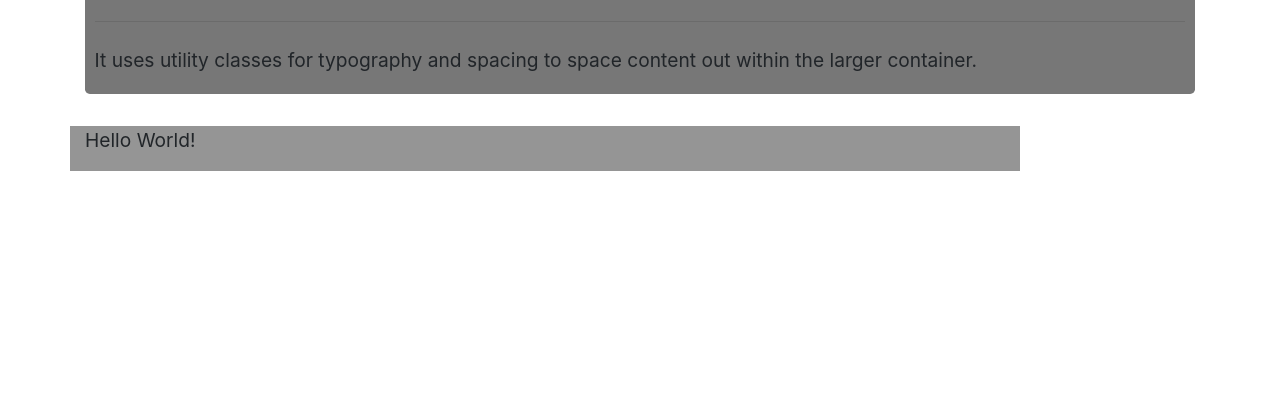
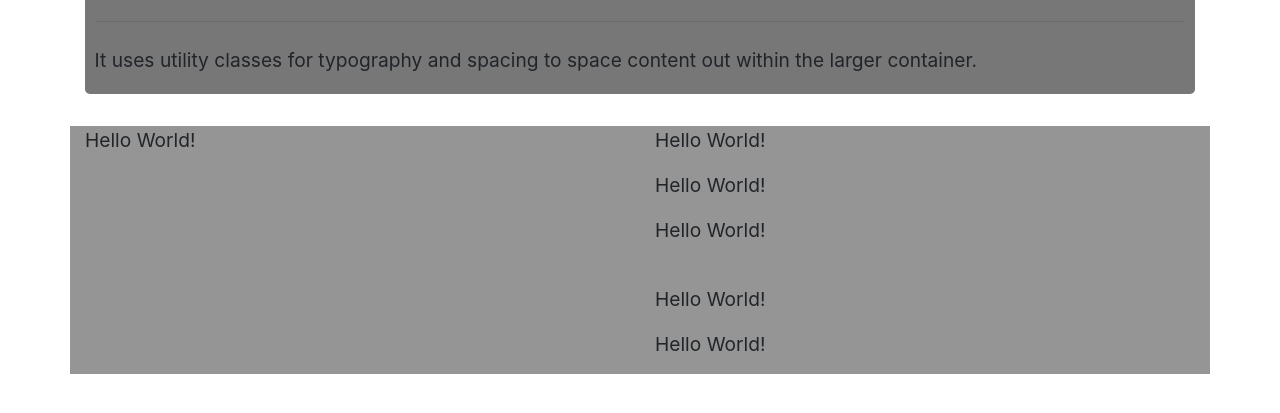
Before and after one commit to umeadi/Word-Guess-Game, a plain HTML site: page index.html in a window 1280 px wide. Shown: the part 111-524 px from the top of the page. Drawn offline with nearby package versions, Linux system fonts and the light colour scheme.

Commit message:
added tecxt boxes

```diff
--- a/assets/css/style.css
+++ b/assets/css/style.css
@@ -15,6 +15,6 @@ h1 {
         font-size: 2em;
 }
 
-.col-md-10 {
+.col-md-6 {
     background-color: #959595;
 }
--- a/index.html
+++ b/index.html
@@ -18,7 +18,16 @@
                     <p>It uses utility classes for typography and spacing to space content out within the larger container.</p>
             </div>
             <div class="row">
-                <div class="col-md-10">
+                <div class="col-md-6">
+                    <p>Hello World!</p>
+                    <img class= "bird-pic" src ="">
+                </div>
+                <div class="col-md-6">
+                    <p>Hello World!</p>
+                    <p>Hello World!</p>
+                    <p>Hello World!</p>
+                    <br>
+                    <p>Hello World!</p>
                     <p>Hello World!</p>
                 </div>
             </div>
```
